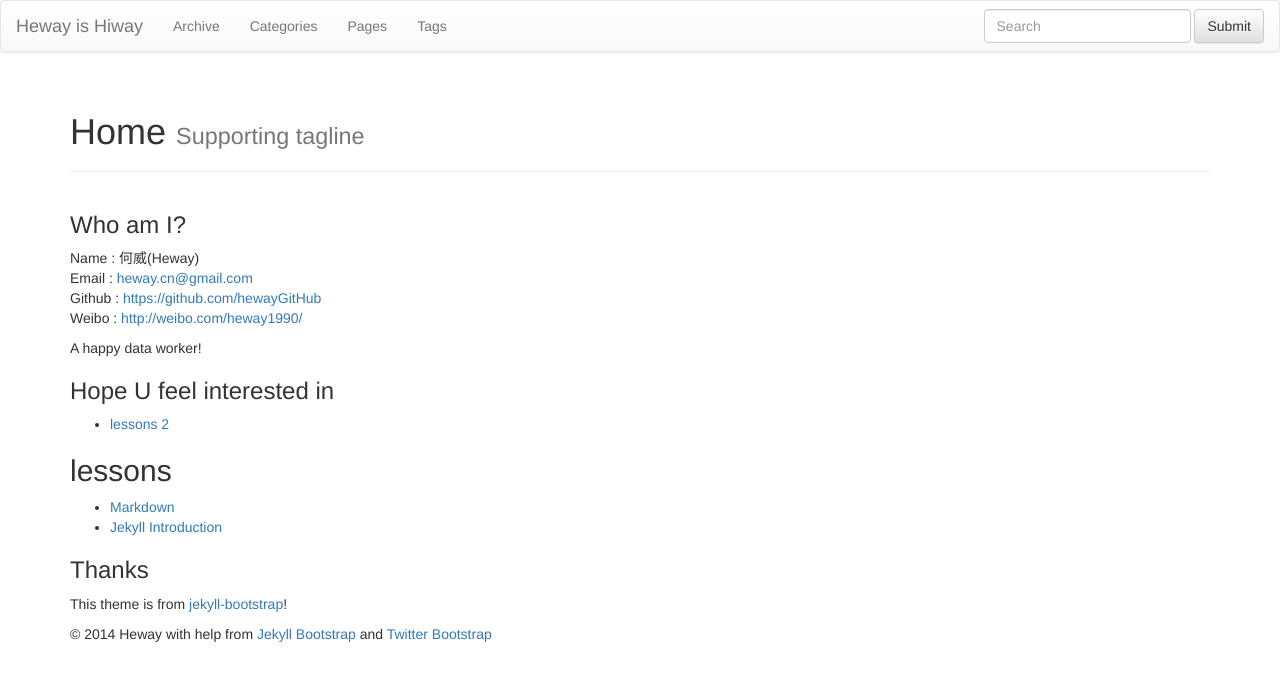
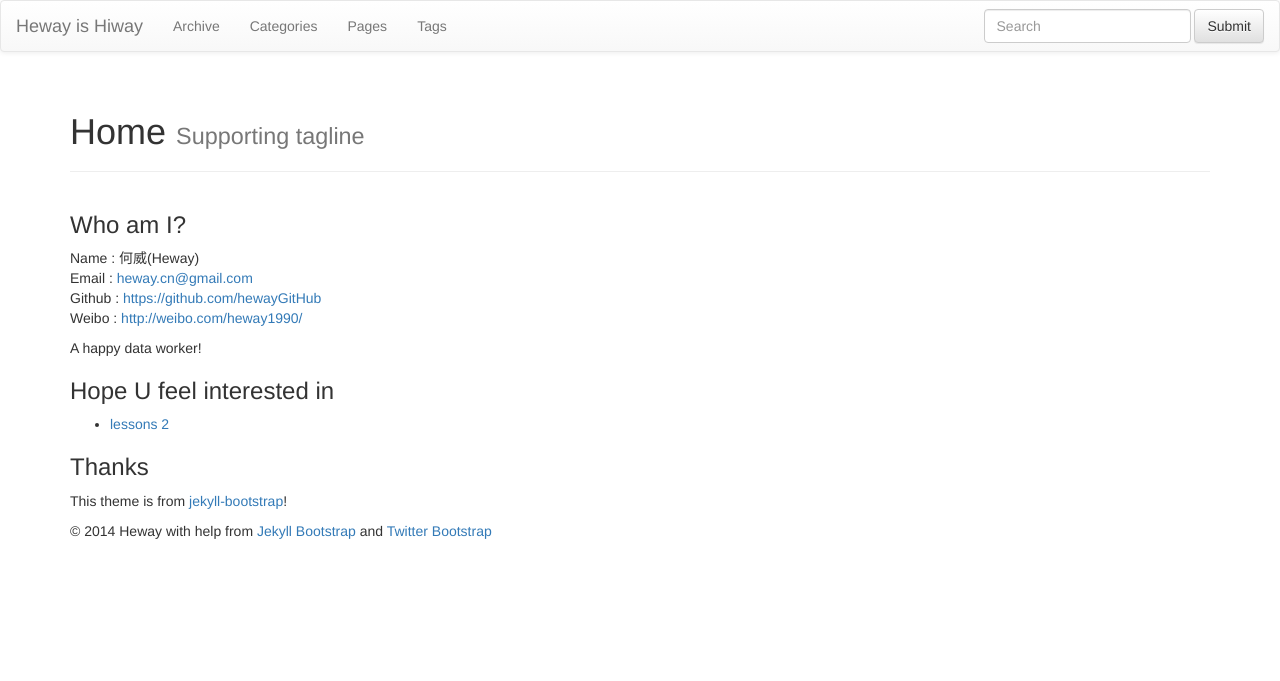
Before and after one commit to hewayGitHub/hewayGitHub.github.io, a Jekyll site: the page built from index.md, in a window 1280 px wide. Shown: the top 681 px of the page. Built offline with Jekyll 4.4.1, drawn with Linux system fonts in a browser that asks for light colours; nearby versions of some CDN libraries; library files that are not in the unit come from our copies.

Commit message:
Update index.md

```diff
--- a/index.md
+++ b/index.md
@@ -21,15 +21,6 @@ A happy data worker!
   {% include JB/categories_list %}
 </ul>
 
-
-{% for category in site.categories %}
-  <h2 id="{{ category[0] }}-ref">{{ category[0] | join: "/" }}</h2>
-  <ul>
-    {% assign pages_list = category[1] %}
-    {% include JB/pages_list %}
-  </ul>
-{% endfor %}
-
 ### Thanks
 
 This theme is from [jekyll-bootstrap](http://jekyllbootstrap.com/)!
```
